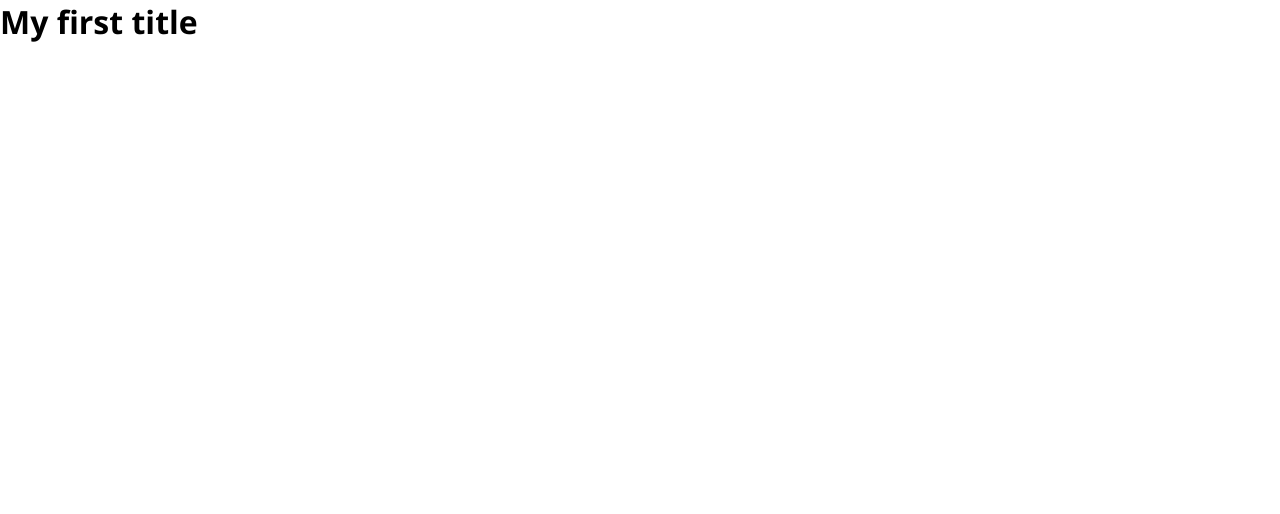
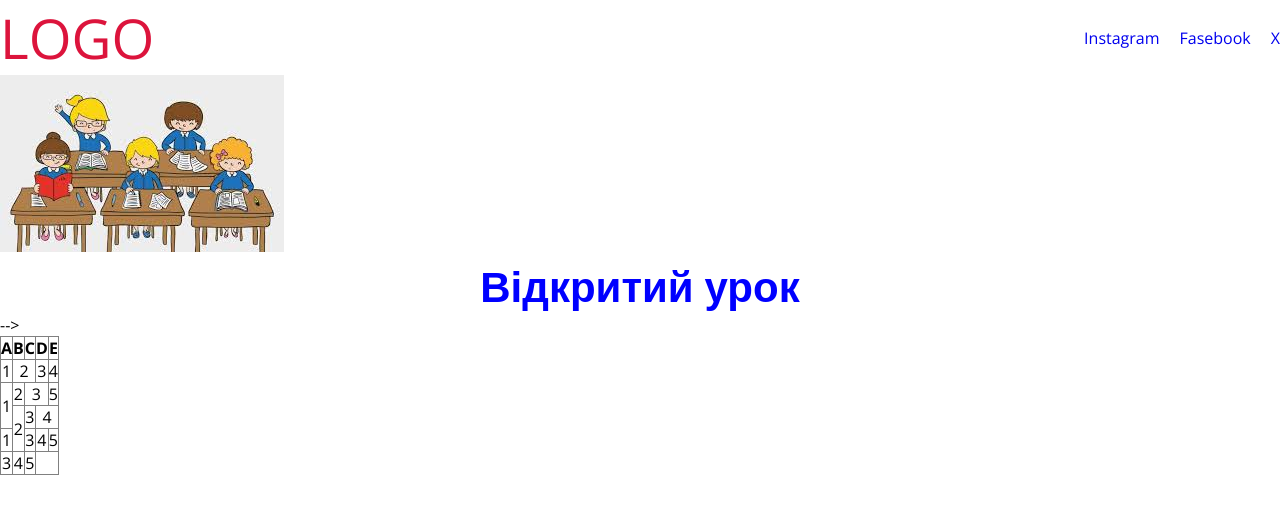
Before and after one commit to Oksy25/Project, a plain HTML site: page index.html in a window 1280 px wide. Drawn offline with nearby package versions, Linux system fonts and the light colour scheme.

Commit message:
added new tags

```diff
--- a/index.html
+++ b/index.html
@@ -11,7 +11,78 @@
     <title>Document</title>
 </head>
 <body>
-    <h1>My first title</h1>
+    <Header>
+        <div class="logo">LOGO</div>
 
+        <ul class="menu">
+            <li>
+                <a href="#">Instagram</a>
+            </li>
+
+            <li>
+                <a href="#">Fasebook</a>
+            </li>
+
+            <li>
+                <a href="#">X</a>
+            </li>
+
+        </ul>
+
+   </Header>
+
+   <main>
+
+        <img src="img/children in the classroom.jpg" alt="Тут має бути картинка учнів у класі">
+
+    <h1>Відкритий урок</h1>
+
+        <table border="1">
+            <tr>
+                <th>A</th>
+                <th>B</th>
+                <th>C</th>
+                <th>D</th>
+                <th>E</th>
+
+            </tr>
+            <tr>
+                <td>1</td>
+                <td colspan="2">2</td>
+                <!-- <td>3</td> -->
+                <td>3</td>
+                <td>4</td>
+            </tr>
+            <tr>
+                <td rowspan="2">1</td>
+                <td>2</td>
+                <td colspan="2">3</td>
+                <!-- <td>4</td> -->
+                <td>5</td>
+            </tr>
+            <tr>
+                <!-- <td>1</td> -->
+                <td rowspan="2">2</td>
+                <td>3</td>
+                <td colspan="2">4</td>
+                <!-- <td>5</td> -->
+            </tr>
+            <tr>
+                <td>1</td>
+                <!-- <td>2</td> -->
+                <td>3</td>
+                <td>4</td>
+                <td>5</td>
+            </tr>
+            <!-- <tr>
+                <td>1</td>
+                <!-- <td>2</td> -->
+                <td>3</td>
+                <td>4</td>
+                <td>5</td>
+            </tr> -->
+        </table>
+
+   </main>
 </body>
 </html>
--- a/styles.css
+++ b/styles.css
@@ -7,3 +7,38 @@ box-sizing: 0;
 body {
     font-family: "Open Sans", sans-serif;
 }
+
+header {
+    display: flex;
+    justify-content: space-between;
+    align-items: center;
+}
+
+.logo {
+    color: crimson;
+    font-size: 55px;
+}
+
+.menu {
+    display: flex;
+    gap: 20px;
+}
+
+ .menu li {
+    list-style: none;
+}
+
+.menu li a {
+    text-decoration: none;
+}
+
+h1 {
+    color: blue;
+    text-align: center;
+    font-size: 42px;
+}
+
+table {
+    border-collapse: collapse;
+    text-align: center;
+}
```
Also changed, not shown: img/children in the classroom.jpg (added).
